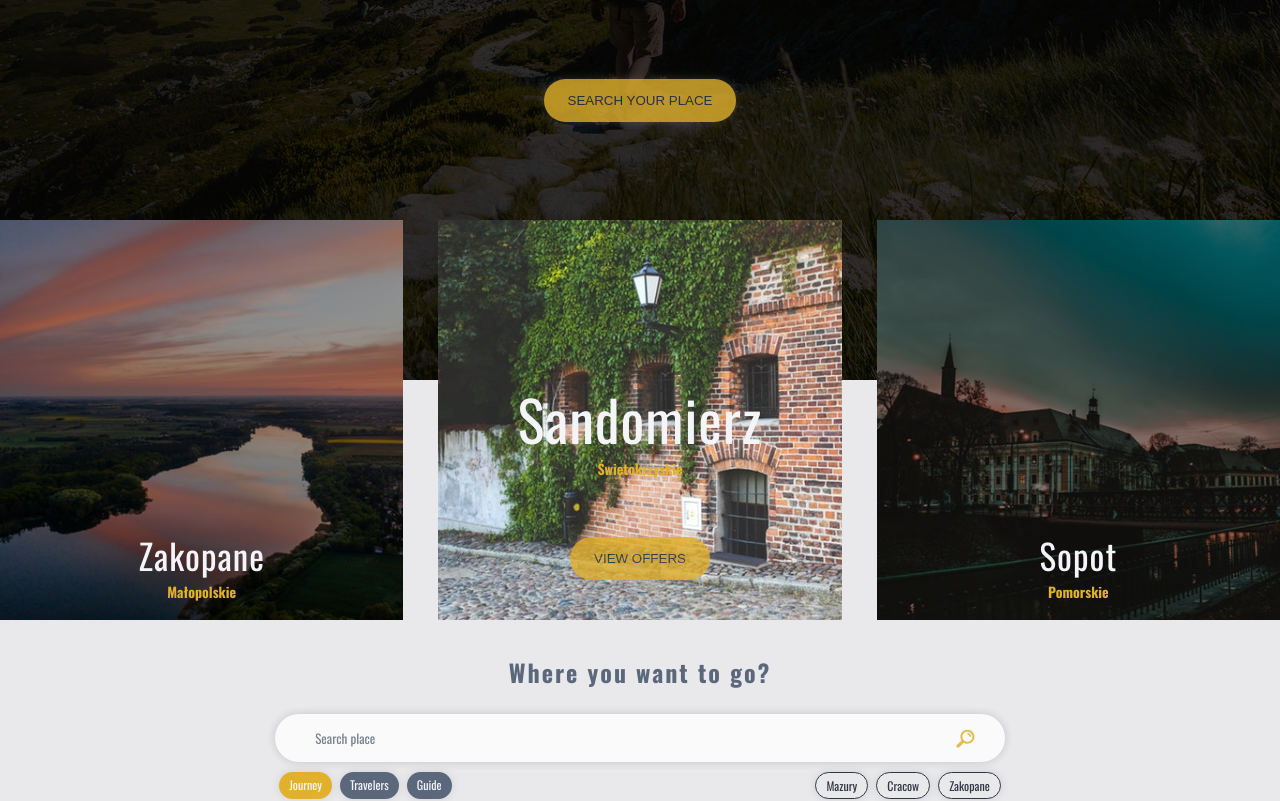
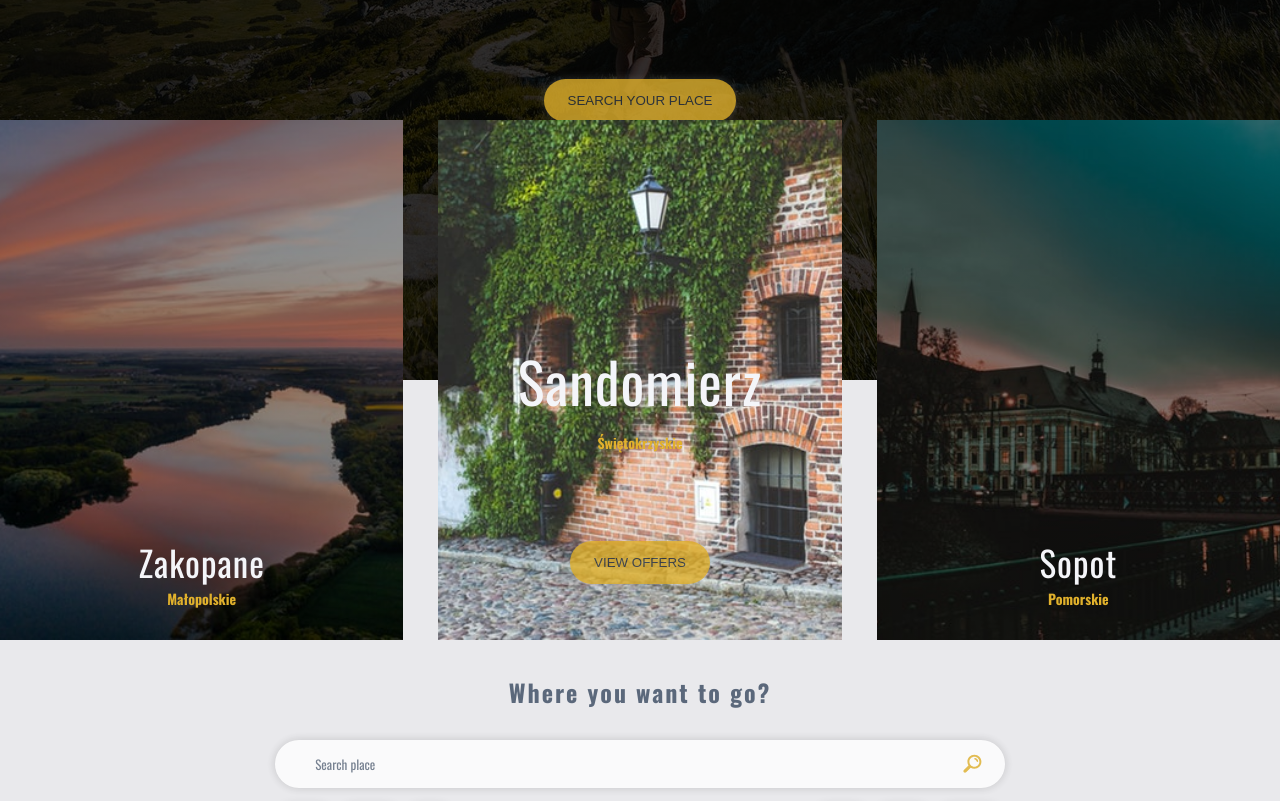
Before and after one commit to LexAeterna12321/polind_website, a website: page index.html in a window 1280 px wide. Shown: the part 500-1301 px from the top of the page. Drawn offline with nearby package versions, Linux system fonts and the light colour scheme.

Commit message:
minor grid fixes

```diff
--- a/scss/_base.scss
+++ b/scss/_base.scss
@@ -22,3 +22,8 @@
 body {
     background-color: var(--color-primary-dark);
 }
+
+::selection {
+    background-color: var(--color-tertiary-light);
+    color: var(--color-primary);
+}
--- a/scss/_variables.scss
+++ b/scss/_variables.scss
@@ -24,3 +24,4 @@
 
 $bp-large: 87.5em;
 $bp-medium: 50em;
+$bp-small: 37.5em;
--- a/scss/components/_city-cards.scss
+++ b/scss/components/_city-cards.scss
@@ -5,6 +5,11 @@
     min-height: 50vh;
     color: var(--color-secondary-light);
     grid-gap: 3rem;
+
+    @media only screen and(max-width:$bp-medium) {
+        grid-column: full-start / full-end;
+        margin: 0 1.5rem;
+    }
 }
 
 .card {
@@ -15,9 +20,9 @@
     border-radius: 5px;
     overflow: hidden;
     background-color: #eee;
+    box-shadow: .2rem .3rem .7rem rgba(0, 0, 0, .15);
 
     @media only screen and(max-width:$bp-large) {
-
         grid-template-rows: 25rem repeat(4, min-content);
     }
 
--- a/scss/components/_city-to-explore.scss
+++ b/scss/components/_city-to-explore.scss
@@ -40,9 +40,7 @@
     }
 
     &__text {
-
-        margin: 3rem 0;
-
+        margin: 1.5rem 0;
     }
 
     &__img {
--- a/scss/components/_header.scss
+++ b/scss/components/_header.scss
@@ -10,7 +10,6 @@
 
     display: grid;
     grid-template-rows: 1fr repeat(5, min-content) 1fr;
-    align-items: center;
     justify-items: center;
     grid-row-gap: 4rem;
 
--- a/scss/components/_overview.scss
+++ b/scss/components/_overview.scss
@@ -4,8 +4,7 @@
     grid-template-columns: repeat(5, 1fr);
     grid-column-gap: 3.5rem;
     transform: translateY(-50%);
-    height: 40vh;
-    margin-bottom: -15vh;
+    margin-bottom: -22rem;
 
     @media only screen and(max-width:$bp-large) {
         grid-template-columns: repeat(3, 1fr);
@@ -13,6 +12,10 @@
 
     @media only screen and(max-width:$bp-medium) {
         grid-template-columns: repeat(6, 1fr);
+    }
+
+    @media only screen and(max-width:$bp-small) {
+        margin-bottom: -19rem;
     }
 }
 
--- a/scss/components/_search.scss
+++ b/scss/components/_search.scss
@@ -1,8 +1,8 @@
 .search {
-    margin: 10vh 0 2vh 0;
     color: var(--color-secondary-light);
     grid-column: center-start / center-end;
     display: grid;
+    margin-bottom: 2vh;
 
     @media only screen and(max-width:$bp-medium) {
         margin: 10vh 0 2vh 0;
@@ -15,18 +15,20 @@
 
     &__box {
         @include highlight;
+        display: grid;
         align-items: center;
         margin: 1rem auto;
-        position: relative;
         width: 95%;
+        justify-content: center;
         transition: width .3s, opacity .2s;
+        grid-template-columns: repeat(16, 1fr);
     }
 
     &__input {
         @include shadow(var(--shadow-dark));
-        display: block;
-        margin: 0 auto;
-        width: 100%;
+        grid-row: 1;
+        grid-column: 1/-1;
+        padding-left: 4rem;
         font-family: inherit;
         font-size: inherit;
         color: inherit;
@@ -35,13 +37,6 @@
         border-radius: 10rem;
         font-family: var(--font-main);
         border: none;
-        padding-left: 4rem;
-        line-height: 1;
-
-        @media only screen and(max-width:$bp-medium) {
-            padding: .7rem .7rem .7rem 4rem;
-        }
-
 
         &::placeholder {
             font-weight: 100;
@@ -56,14 +51,10 @@
     }
 
     &__icon {
-        top: -10%;
-        right: 1%;
-        position: absolute;
-
-        @media only screen and(max-width:$bp-medium) {
-            top: -71%;
-            right: 0;
-        }
+        grid-row: 1;
+        grid-column: 16;
+        justify-self: end;
+        margin-left: -6rem;
     }
 
     &__options {
```
Also changed, not shown: css/main.css, 1 other file.
